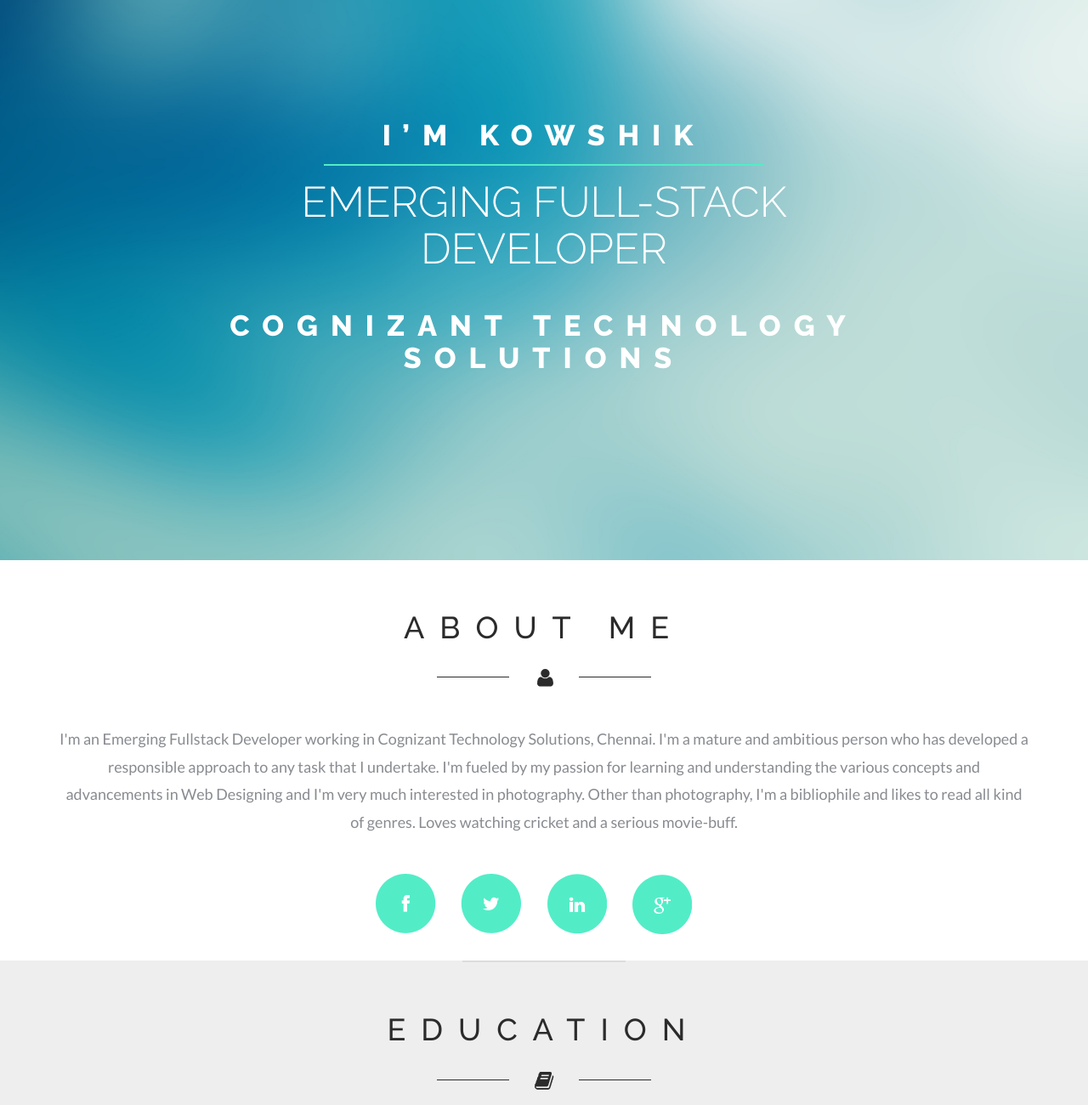
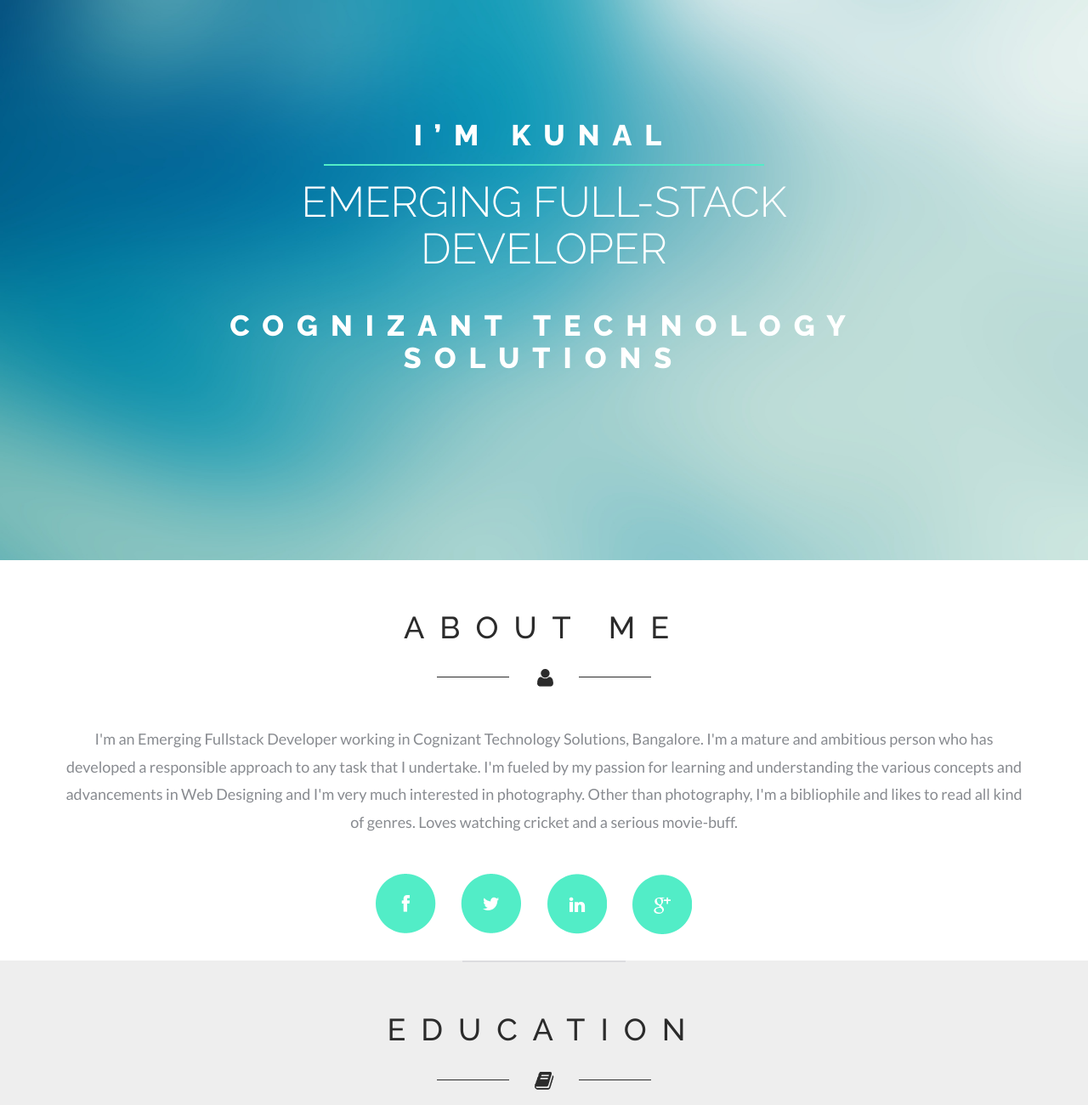
Before and after one commit to kunalkumar229/kunalkumar229.github.io, a plain HTML site: page index.html in a window 1280 px wide. Shown: the top 1300 px of the page at 85% size. Drawn offline with Linux system fonts and the light colour scheme.

Commit message:
Update index.html

```diff
--- a/index.html
+++ b/index.html
@@ -28,7 +28,7 @@
 	<div class="container">
 		<div class="banner-info">
 			<div class="banner-right">
-				<h1>I’M KOWSHIK</h1>
+				<h1>I’M KUNAL</h1>
 				<div class="border"></div>
 				<h2>EMERGING FULL-STACK DEVELOPER</h2>
 				<h1>COGNIZANT TECHNOLOGY SOLUTIONS</h1>
@@ -41,7 +41,7 @@
 	<div class="container">
 		<h3>ABOUT ME</h3>
 		<div class="strip text-center"><img src="images/about.png" alt=" "/></div>
-		<p>I'm an Emerging Fullstack Developer working in Cognizant Technology Solutions, Chennai.  I'm a  mature and ambitious person who has developed a responsible
+		<p>I'm an Emerging Fullstack Developer working in Cognizant Technology Solutions, Bangalore.  I'm a  mature and ambitious person who has developed a responsible
 		approach to any task that I undertake.  I'm fueled by my passion for learning and understanding the various
 		concepts and advancements in Web Designing and I'm very much interested in photography.  Other than photography, I'm a bibliophile and likes to read all kind of genres.
 		 Loves watching cricket and a serious movie-buff.</p>
```
